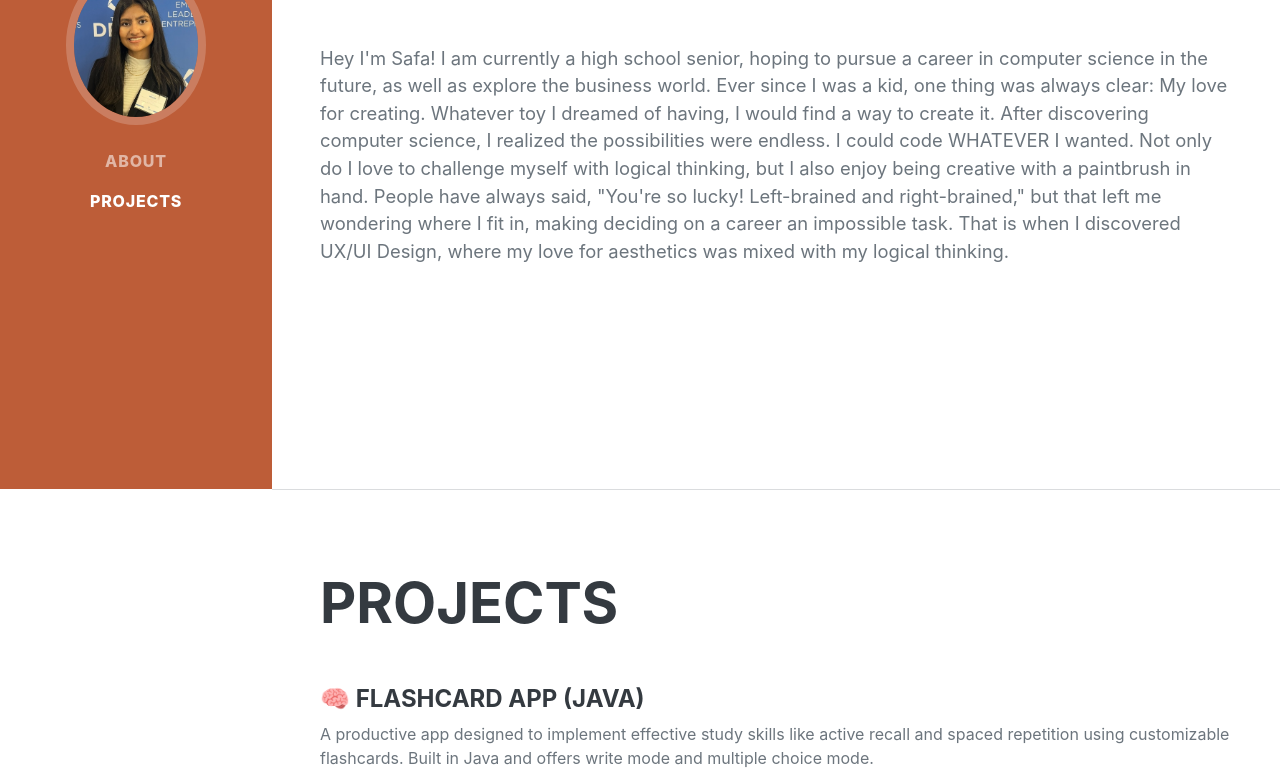
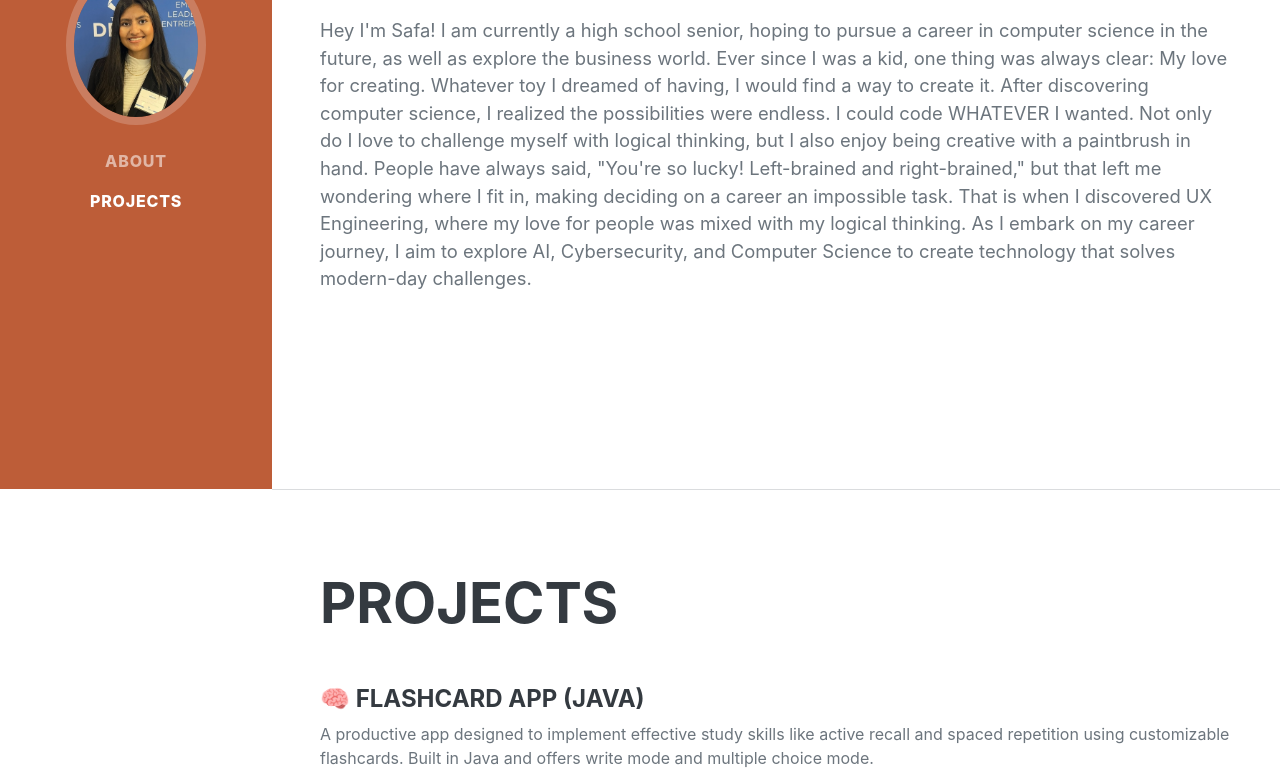
Before and after one commit to safa-m-sketch/safa-m-sketch.github.io, a website: page index.html in a window 1280 px wide. Shown: the part 311-1088 px from the top of the page. Drawn offline with nearby package versions, Linux system fonts and the light colour scheme; a web font is replaced by a local one.

Commit message:
Update index.html

```diff
--- a/index.html
+++ b/index.html
@@ -43,7 +43,7 @@
                         Austin, TX
                         <a href="mailto:safa.momin228@gmail.com">safa.momin228@gmail.com</a>
                     </div>
-                    <p class="lead mb-5">Hey I'm Safa! I am currently a high school senior, hoping to pursue a career in computer science in the future, as well as explore the business world. Ever since I was a kid, one thing was always clear: My love for creating. Whatever toy I dreamed of having, I would find a way to create it. After discovering computer science, I realized the possibilities were endless. I could code WHATEVER I wanted. Not only do I love to challenge myself with logical thinking, but I also enjoy being creative with a paintbrush in hand. People have always said, "You're so lucky! Left-brained and right-brained," but that left me wondering where I fit in, making deciding on a career an impossible task. That is when I discovered UX/UI Design, where my love for aesthetics was mixed with my logical thinking.
+                    <p class="lead mb-5">Hey I'm Safa! I am currently a high school senior, hoping to pursue a career in computer science in the future, as well as explore the business world. Ever since I was a kid, one thing was always clear: My love for creating. Whatever toy I dreamed of having, I would find a way to create it. After discovering computer science, I realized the possibilities were endless. I could code WHATEVER I wanted. Not only do I love to challenge myself with logical thinking, but I also enjoy being creative with a paintbrush in hand. People have always said, "You're so lucky! Left-brained and right-brained," but that left me wondering where I fit in, making deciding on a career an impossible task. That is when I discovered UX Engineering, where my love for people was mixed with my logical thinking. As I embark on my career journey, I aim to explore AI, Cybersecurity, and Computer Science to create technology that solves modern-day challenges.
                 </p>
                 </div>
                 </div>
```
